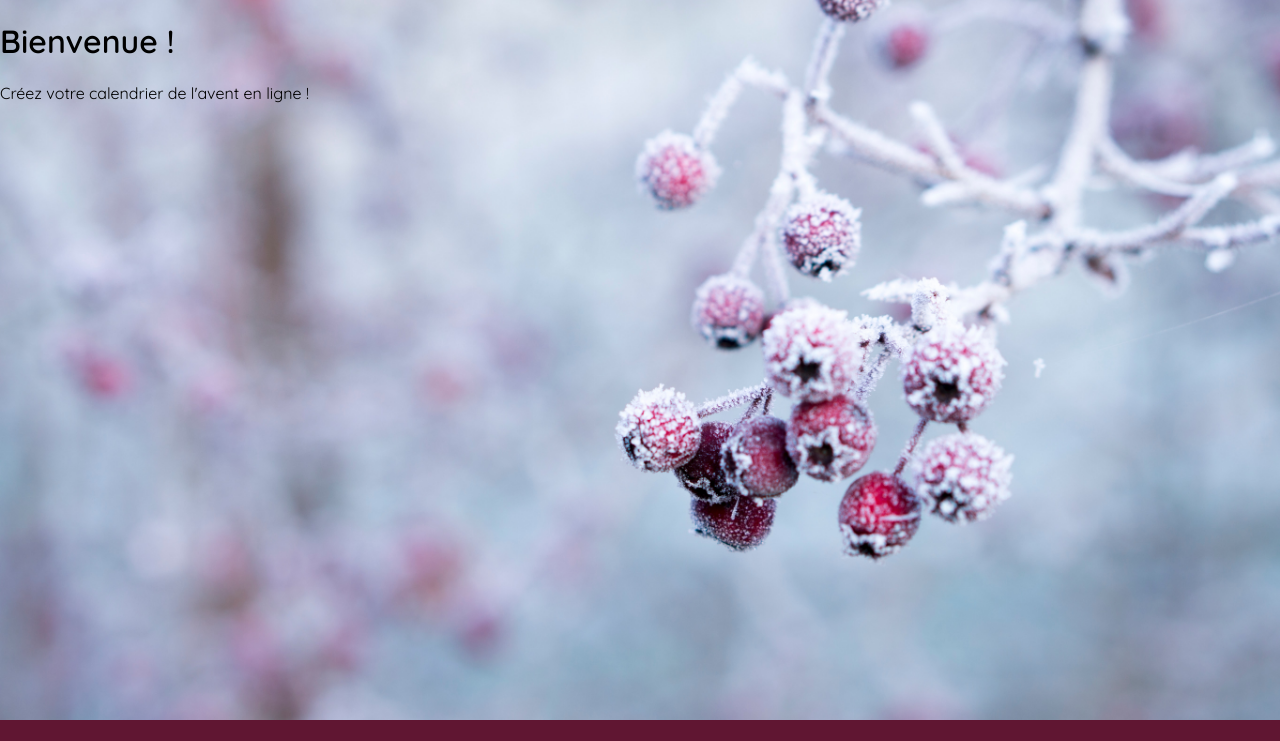
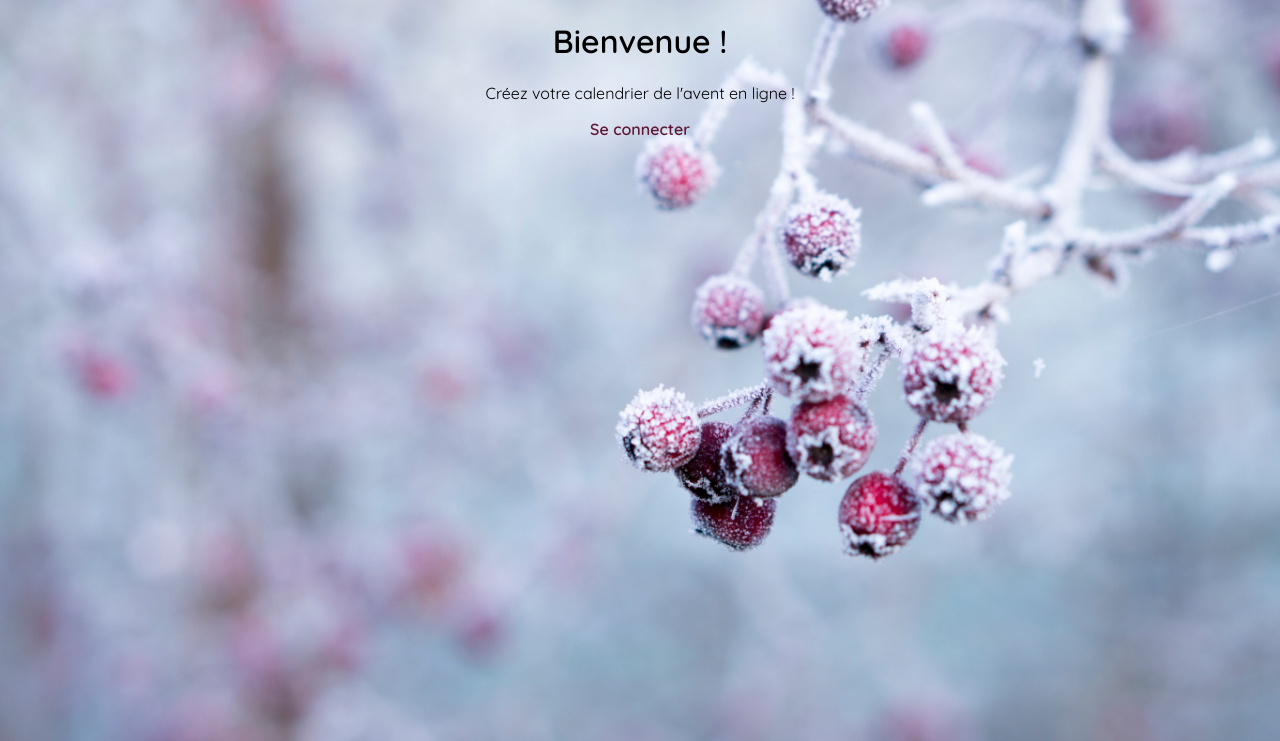
Before and after one commit to chansart/avent-2020, a PHP site: page / in a window 1280 px wide. Shown: the part 80-821 px from the top of the page. Before the commit the page ends 800 px from the top, so only its background shows below. Run offline with PHP 8.4, Linux system fonts and the light colour scheme; some libraries are stand-ins or nearby versions; some web fonts are replaced.

Commit message:
design accueil

```diff
--- /dev/null
+++ b/public/css/_accueil.scss
@@ -0,0 +1,4 @@
+.container-accueil{
+    margin: auto;
+    text-align: center;
+}
--- a/public/css/style-principal.css
+++ b/public/css/style-principal.css
@@ -1,4 +1,9 @@
 @import url("https://fonts.googleapis.com/css2?family=Mountains+of+Christmas:wght@400;700&family=Quicksand:wght@300;400;600&display=swap");
+.container-accueil {
+  margin: auto;
+  text-align: center;
+}
+
 main {
   height: 90%;
   width: 100%;
--- a/public/css/style.scss
+++ b/public/css/style.scss
@@ -1,4 +1,5 @@
 @import url('https://fonts.googleapis.com/css2?family=Mountains+of+Christmas:wght@400;700&family=Quicksand:wght@300;400;600&display=swap');
+@import 'accueil';
 @import 'calendar';
 @import 'inscription';
 @import 'moncompte';
--- a/view/page/personne/accueil.php
+++ b/view/page/personne/accueil.php
@@ -1,4 +1,7 @@
 <?php require_once("view/menu/menu.php");  ?>
-<h1> Bienvenue !</h1>
-<p>Créez votre calendrier de l'avent en ligne ! </p>
+    <div class="container-accueil w-60 h-90">
+        <h1> Bienvenue !</h1>
+        <p>Créez votre calendrier de l'avent en ligne ! </p>
+        <a href="?section=connexion">Se connecter</a>
+    </div>
 <script src="public/js/scriptAccueil.js"></script>
```
Also changed, not shown: 1 other file.
